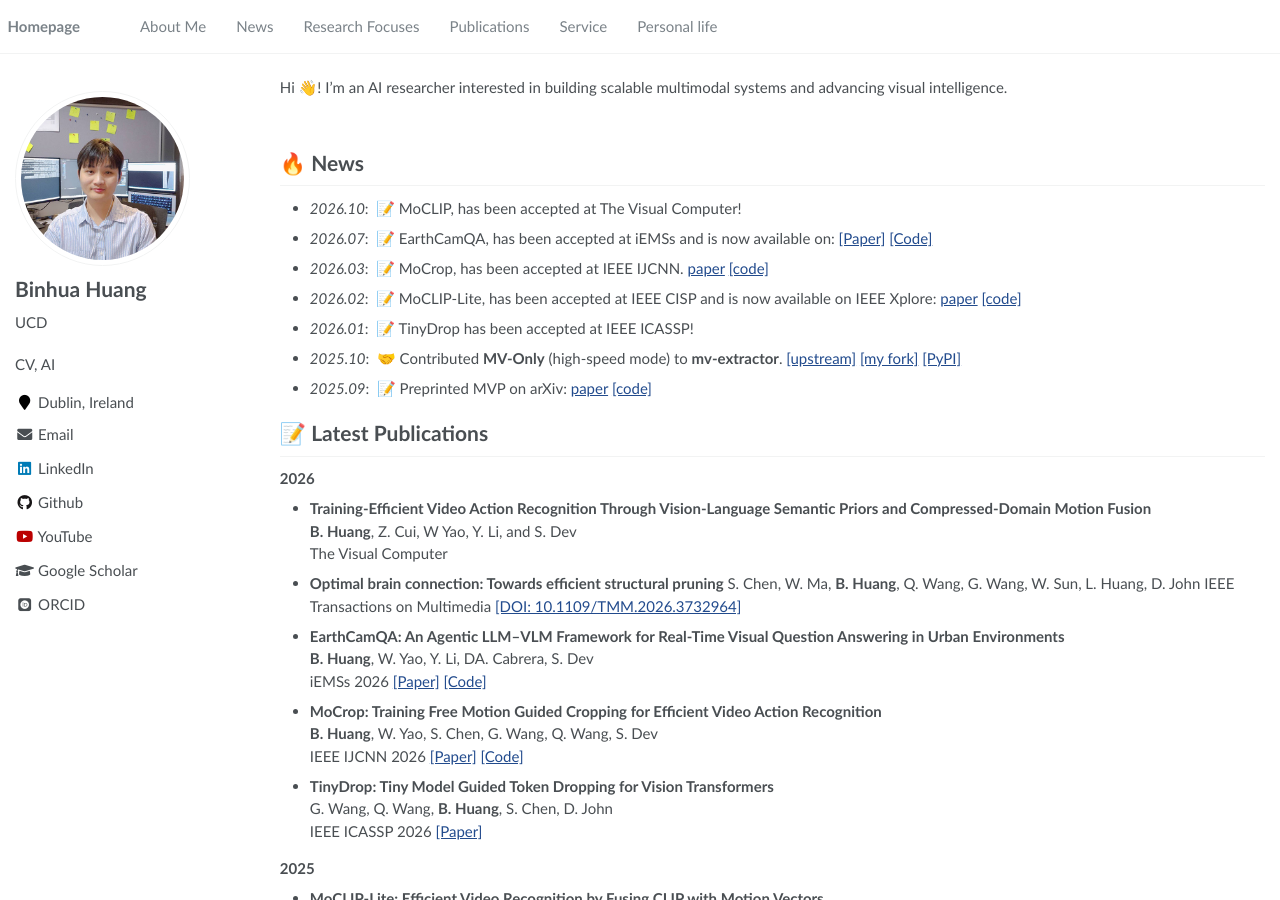
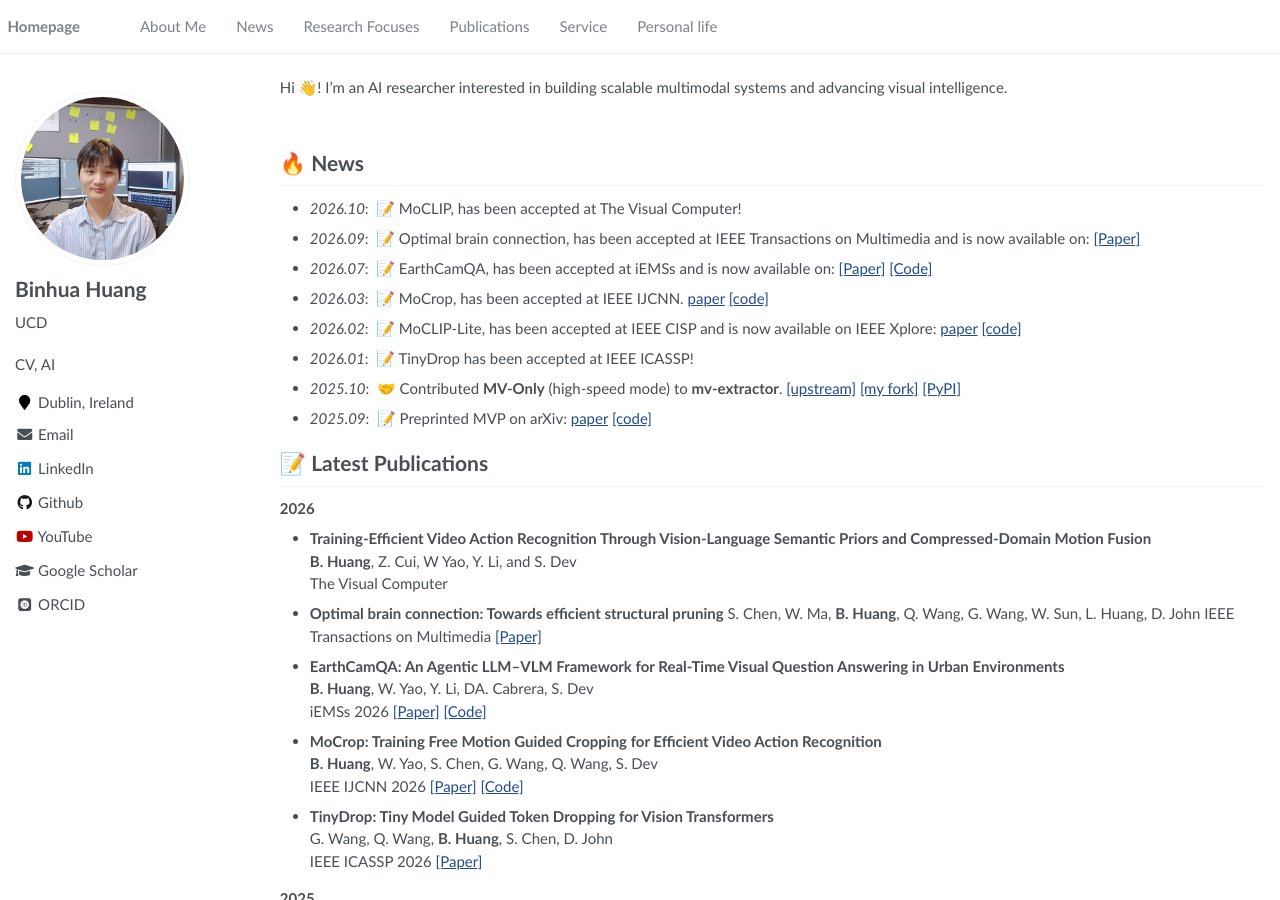
Before and after one commit to microa/microa.github.io, a Jekyll site: the page built from _pages/about.md, in a window 1280 px wide and 900 px high. Built offline with Jekyll 4.4.1, drawn with Linux system fonts in a browser that asks for light colours; some web fonts are replaced.

Commit message:
Revise news section with updated paper links
Updated publication entries with new links and formatting.

```diff
--- a/_pages/about.md
+++ b/_pages/about.md
@@ -26,6 +26,7 @@ Hi 👋! I'm an AI researcher interested in building scalable multimodal systems
 
 # 🔥 News
 - *2026.10*: &nbsp;📝 MoCLIP, has been accepted at The Visual Computer!
+- *2026.09*: &nbsp;📝 Optimal brain connection, has been accepted at IEEE Transactions on Multimedia and is now available on: [[Paper]](https://doi.org/10.1109/TMM.2026.3732964)
 - *2026.07*: &nbsp;📝 EarthCamQA, has been accepted at iEMSs and is now available on: [[Paper]](https://soumyabratadev.wordpress.com/wp-content/uploads/2026/07/huang2026earthcamqa.pdf) [[Code]](https://github.com/microa/realtime-urban-visual-qa)
 - *2026.03*: &nbsp;📝 MoCrop, has been accepted at IEEE IJCNN. [paper](https://arxiv.org/abs/2509.18473) [[code]](https://github.com/microa/MoCrop)
 - *2026.02*: &nbsp;📝 MoCLIP-Lite, has been accepted at IEEE CISP and is now available on IEEE Xplore: [paper](https://ieeexplore.ieee.org/abstract/document/11259157) [[code]](https://github.com/microa/MoCLIP-Lite)
@@ -43,7 +44,7 @@ Hi 👋! I'm an AI researcher interested in building scalable multimodal systems
 
 - **Optimal brain connection: Towards efficient structural pruning**
   S. Chen, W. Ma, **B. Huang**, Q. Wang, G. Wang, W. Sun, L. Huang, D. John
-  IEEE Transactions on Multimedia [[DOI: 10.1109/TMM.2026.3732964]](https://doi.org/10.1109/TMM.2026.3732964)
+  IEEE Transactions on Multimedia [[Paper]](https://doi.org/10.1109/TMM.2026.3732964)
 
 
 - **EarthCamQA: An Agentic LLM–VLM Framework for Real-Time Visual Question Answering in Urban Environments**
```
